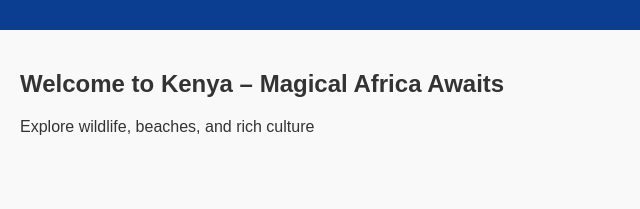
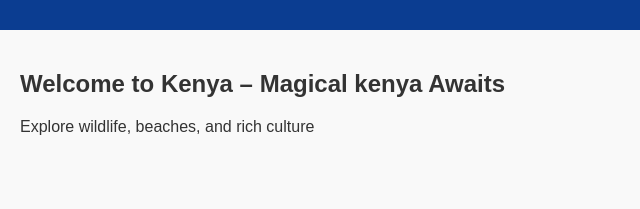
Before and after one commit to kiendembaabu/Discover-Kenyan-tourism, a plain HTML site: page index.html in a window 1280 px wide. Shown: the part 124-333 px from the top of the page, 0-640 px from the left. Drawn offline with Linux system fonts and the light colour scheme.

Commit message:
Update index.html

```diff
--- a/index.html
+++ b/index.html
@@ -20,7 +20,7 @@
   </header>
 
   <section class="hero">
-    <h2>Welcome to Kenya – Magical Africa Awaits</h2>
+    <h2>Welcome to Kenya – Magical kenya Awaits</h2>
     <p>Explore wildlife, beaches, and rich culture</p>
   </section>
 
@@ -50,7 +50,6 @@
     <p>Phone: +254 704 200270</p>
   </section>
 
-
   </footer>
 </body>
 </html>
```
